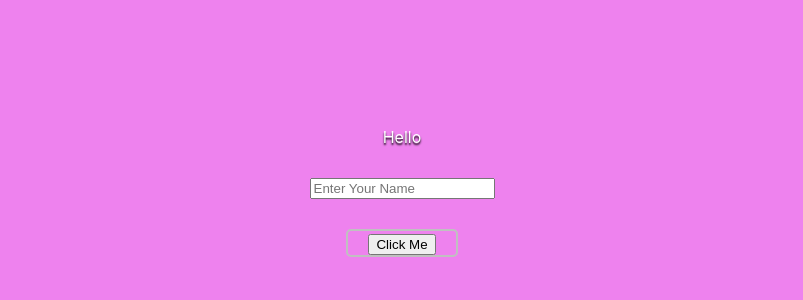
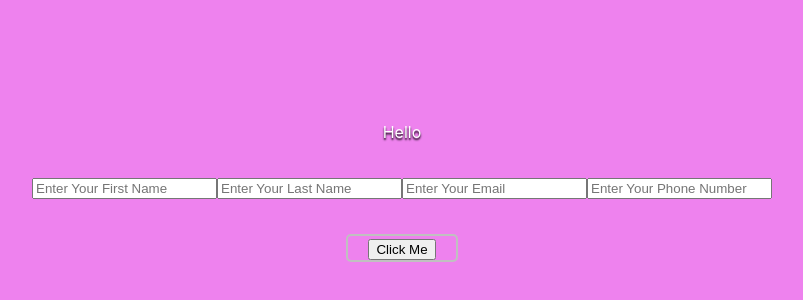
Before and after one commit to apurvapriyadarshi203/NewTodo, a React (Create React App) app: page / in a window 1280 px wide. Shown: the part 208-508 px from the top of the page, without its empty margins (238-1041 px from the left). Built offline with nearby package versions, Linux system fonts and the light colour scheme.

Commit message:
First Programs

```diff
--- a/src/Formss/Forms1.css
+++ b/src/Formss/Forms1.css
@@ -16,11 +16,11 @@
 }
 
 .writee{
-    width: 50%;
-    padding: 10px 20px;
+    width: 70%;
+    padding: 15px 70px;
     border: none;
     outline: none;
-    margin: 20px 0;
+    margin: 20px 40px;
     text-align: center;
 }
 
--- a/src/Formss/Forms1.js
+++ b/src/Formss/Forms1.js
@@ -2,26 +2,87 @@ import React, { useState } from 'react'
 import '../Formss/Forms1.css'
 
 function Forms1() {
-    const [name, setname] = useState("")
-    const [fullName, setfullName] = useState("")
+    const [fullname, setFullName] = useState({
+        fname: "",
+        lname: "",
+        email: "",
+        phone: ""
+    })
 
     const inputEvent = (event) => {
         console.log(event.target.value)
-        setname(event.target.value)
+        // setFullName(event.target.value)
+        const value = event.target.value
+        const name = event.target.name
+        setFullName((preValue) => {
+            // console.log(preValue)
+            if (name === 'fName') {
+                return {
+                    fname: value,
+                    lname: preValue.lname,
+                    email: preValue.email,
+                    phone: preValue.phone
+                }
+            }
+            else if (name === 'lName') {
+                return {
+                    fname: preValue.fname,
+                    lname: value,
+                    email: preValue.email,
+                    phone: preValue.phone
+                }
+            }
+            else if (name === 'email') {
+                return {
+                    fname: preValue.fname,
+                    lname: preValue.lname,
+                    email: value,
+                    phone: preValue.phone
+                }
+            }
+            else if (name === 'phone') {
+                return {
+                    fname: preValue.fname,
+                    lname: preValue.lname,
+                    email: preValue.email,
+                    phone: value
+                }
+            }
+        })
+
     };
 
-    const onSubmit = () => {
-        setfullName(name)
+    const onSubmit = event => {
+        event.preventDefault();
     }
     return (
         <div>
             <div className="cen">
-                <div className="head">Hello {fullName} </div>
+                <div className="head">Hello {fullname.fname} {fullname.lname} {fullname.email} {fullname.phone} </div>
                 <div className="writee">
                     <input type="text"
-                    placeholder="Enter Your Name"
-                     onChange={inputEvent}
-                     value={name} />
+                        placeholder="Enter Your First Name"
+                        name="fName"
+                        onChange={inputEvent}
+                        value={fullname.fname} />
+
+                    <input type="text"
+                        placeholder="Enter Your Last Name"
+                        name="lName"
+                        onChange={inputEvent}
+                        value={fullname.lname} />
+
+                    <input type="text"
+                        placeholder="Enter Your Email"
+                        name="email"
+                        onChange={inputEvent}
+                        value={fullname.email} />
+
+                    <input type="text"
+                        placeholder="Enter Your Phone Number"
+                        name="phone"
+                        onChange={inputEvent}
+                        value={fullname.phone} />
                 </div>
                 <div className="bt">
                     <button onClick={onSubmit}>Click Me </button>
```
Also changed, not shown: 1 other file (tests, documents, lock files or other folders).
